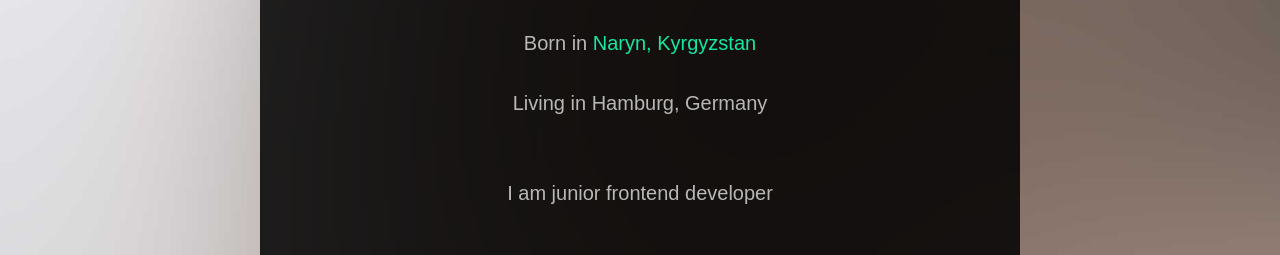
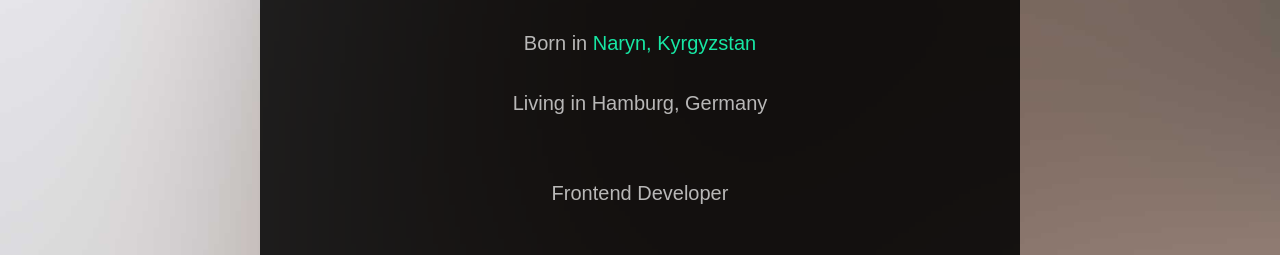
Before and after one commit to Zharkynbek/my-profil, a plain HTML site: page index.html in a window 1280 px wide. Shown: the part 545-800 px from the top of the page. Drawn offline with Linux system fonts and the light colour scheme; files whose address does not match are found by name.

Commit message:
change info about me

```diff
--- a/index.html
+++ b/index.html
@@ -81,7 +81,7 @@
 							</figure>
 							<h1>Zharkynbek Idirisov</h1>
 							<p>Born in <a href="https://en.wikipedia.org/wiki/Naryn" target="_blank">Naryn, Kyrgyzstan</a><br>
-							<p>Living in Hamburg, Germany</p><br>I am junior frontend developer</p>
+							<p>Living in Hamburg, Germany</p><br>Frontend Developer</p>
 						</div>
 					</div>
 					<!-- <div class="row">
```
